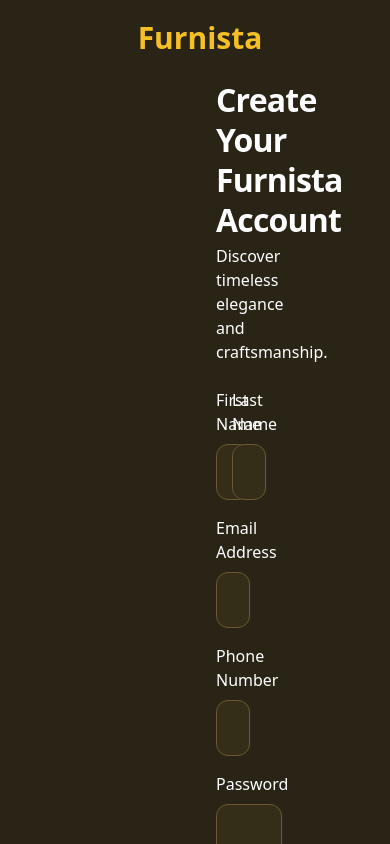
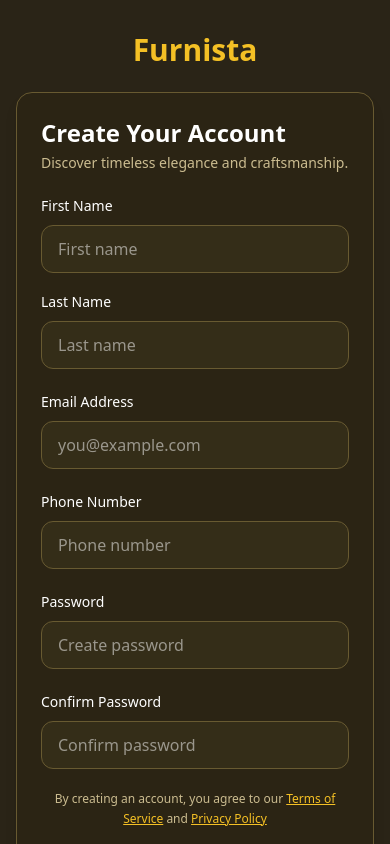
Before and after one commit to Vinayyy19/Furnistaa, a React (Vite) app: page /signup in a window 390 px wide. Shown: the top 844 px of the page. Built offline with nearby package versions, Linux system fonts and the light colour scheme; no server answers.

Commit message:
Added responsiveness

```diff
--- a/src/pages/signup/Signup.jsx
+++ b/src/pages/signup/Signup.jsx
@@ -1,40 +1,54 @@
 import { useState } from "react";
 import { useNavigate, Link } from "react-router-dom";
 import { toast } from "react-toastify";
+import { motion } from "framer-motion";
 import { useUser } from "../../context/UserContext";
 import api from "../../../api/axios";
+
+const fieldVariant = {
+  hidden: { opacity: 0, y: 10 },
+  visible: { opacity: 1, y: 0 },
+};
 
 const Signup = () => {
   const { setUser } = useUser();
   const navigate = useNavigate();
+
   const [email, setemail] = useState("");
   const [password, setpassword] = useState("");
   const [confirmPassword, setconfirmPassword] = useState("");
   const [firstName, setfirstName] = useState("");
   const [lastName, setlastName] = useState("");
   const [phoneNumber, setphoneNumber] = useState("");
+
   const submitUser = async (e) => {
     e.preventDefault();
-    if (!firstName || !lastName || !email || !phoneNumber || !password || !confirmPassword) {
+
+    if (
+      !firstName ||
+      !lastName ||
+      !email ||
+      !phoneNumber ||
+      !password ||
+      !confirmPassword
+    ) {
       toast.error("All fields are required");
       return;
     }
+
     if (password !== confirmPassword) {
       toast.error("Passwords do not match");
       return;
     }
+
     try {
-      const response = await api.post("/users/register",
-        {
-          name:{
-            firstName,
-            lastName
-          },
+      const response = await api.post("/users/register", {
+        name: { firstName, lastName },
         email,
         phoneNumber,
         password,
-        }
-      );
+      });
+
       if (response.status === 201) {
         toast.success(
           "Welcome to Furnista! Your account has been created successfully."
@@ -44,160 +58,169 @@
         setUser(response.data.user);
         navigate("/");
       } else {
-        setfirstName("");
-        setlastName("");
-        setemail("");
-        setphoneNumber("");
-        setpassword("");
-        setconfirmPassword("");
         toast.error("Registration failed. Please try again.");
       }
     } catch (error) {
-      if (error.response) {
-        toast.error(error.response.data.message);
-      } else {
-        toast.error("Network error. Please try again.");
-        setfirstName("");
-        setlastName("");
-        setemail("");
-        setphoneNumber("");
-        setpassword("");
-        setconfirmPassword("");
-      }
+      toast.error(
+        error.response?.data?.message || "Network error. Please try again."
+      );
     }
   };
-  // https://wallpapers.com/images/hd/high-resolution-wood-background-mc5m7on7t7ung98b.jpg
+
   return (
-    <div className="px-50 py-5 min-h-screen bg-background-dark">
+    <div className="min-h-screen bg-background-dark flex flex-col items-center justify-center px-4 py-8">
       <h1
         onClick={() => navigate("/")}
-        className="text-3xl font-bold text-primary cursor-pointer flex justify-center"
+        className="text-3xl font-bold text-primary cursor-pointer mb-6"
       >
         Furnista
       </h1>
-      <form
-        className="flex flex-1 flex-col px-4 pt-6 pb-8"
+
+      <motion.div
+        initial={{ opacity: 0, y: 30 }}
+        animate={{ opacity: 1, y: 0 }}
+        transition={{ duration: 0.5, ease: "easeOut" }}
+        className="w-full max-w-xl bg-[#2b2414] rounded-2xl border border-[#685a31] shadow-lg p-6 sm:p-8"
+      >
+        <motion.form
           onSubmit={submitUser}
+          initial="hidden"
+          animate="visible"
+          variants={{
+            hidden: {},
+            visible: {
+              transition: { staggerChildren: 0.08 },
+            },
+          }}
+          className="flex flex-col gap-5"
         >
-        <h2 className="text-white text-[32px] font-bold leading-tight tracking-tight text-left">
-          Create Your Furnista Account
+          <motion.div variants={fieldVariant}>
+            <h2 className="text-white text-2xl sm:text-3xl font-bold">
+              Create Your Account
             </h2>
-        <p className="text-white text-base font-normal leading-normal pt-1 pb-6">
+            <p className="text-[#cbbc90] text-sm mt-1">
               Discover timeless elegance and craftsmanship.
             </p>
+          </motion.div>
 
-        <div className="flex flex-col space-y-4">
-          <div className="flex space-x-4 w-full">
-            <label className="flex flex-col w-1/2">
-            <p className="text-white text-base font-medium leading-normal pb-2">
+          <div className="grid grid-cols-1 sm:grid-cols-2 gap-4">
+            <motion.div variants={fieldVariant}>
+              <label className="text-white text-sm font-medium">
                 First Name
-            </p>
+              </label>
               <input
-              className="form-input flex w-full min-w-0 flex-1 resize-none overflow-hidden rounded-xl border border-[#685a31] bg-[#342d18] h-14 p-4 text-base font-normal leading-normal text-white focus:outline-0 focus:ring-2 focus:ring-primary/50 focus:border-primary"
-              placeholder="Enter your first name"
-              type="text"
+                className="mt-2 w-full h-12 rounded-xl border border-[#685a31] bg-[#342d18] px-4 text-white focus:ring-2 focus:ring-primary/50 focus:outline-none"
+                placeholder="First name"
                 value={firstName}
                 onChange={(e) => setfirstName(e.target.value)}
               />
+            </motion.div>
+
+            <motion.div variants={fieldVariant}>
+              <label className="text-white text-sm font-medium">
+                Last Name
               </label>
-          <label className="flex flex-col w-1/2">
-            <p className="text-white text-base font-medium leading-normal pb-2">
-              Last Name
-            </p>
               <input
-              className="form-input flex w-full min-w-0 flex-1 resize-none overflow-hidden rounded-xl border border-[#685a31] bg-[#342d18] h-14 p-4 text-base font-normal leading-normal text-white focus:outline-0 focus:ring-2 focus:ring-primary/50 focus:border-primary"
-              placeholder="Enter your Last name"
-              type="text"
+                className="mt-2 w-full h-12 rounded-xl border border-[#685a31] bg-[#342d18] px-4 text-white focus:ring-2 focus:ring-primary/50 focus:outline-none"
+                placeholder="Last name"
                 value={lastName}
                 onChange={(e) => setlastName(e.target.value)}
               />
-          </label>
+            </motion.div>
           </div>
 
-          <label className="flex flex-col">
-            <p className="text-white text-base font-medium leading-normal pb-2">
+          <motion.div variants={fieldVariant}>
+            <label className="text-white text-sm font-medium">
               Email Address
-            </p>
+            </label>
             <input
-              className="form-input flex w-full min-w-0 flex-1 resize-none overflow-hidden rounded-xl border border-[#685a31] bg-[#342d18] h-14 p-4 text-base font-normal leading-normal text-white focus:outline-0 focus:ring-2 focus:ring-primary/50 focus:border-primary"
-              placeholder="Enter your email address"
               type="email"
+              className="mt-2 w-full h-12 rounded-xl border border-[#685a31] bg-[#342d18] px-4 text-white focus:ring-2 focus:ring-primary/50 focus:outline-none"
+              placeholder="you@example.com"
               value={email}
               onChange={(e) => setemail(e.target.value)}
             />
+          </motion.div>
+
+          <motion.div variants={fieldVariant}>
+            <label className="text-white text-sm font-medium">
+              Phone Number
             </label>
-
-          <label className="flex flex-col">
-            <p className="text-white text-base font-medium leading-normal pb-2">
-              Phone Number
-            </p>
             <input
-              className="form-input flex w-full min-w-0 flex-1 resize-none overflow-hidden rounded-xl border border-[#685a31] bg-[#342d18] h-14 p-4 text-base font-normal leading-normal text-white focus:outline-0 focus:ring-2 focus:ring-primary/50 focus:border-primary"
-              placeholder="Enter your phone number"
-              type="text"
+              className="mt-2 w-full h-12 rounded-xl border border-[#685a31] bg-[#342d18] px-4 text-white focus:ring-2 focus:ring-primary/50 focus:outline-none"
+              placeholder="Phone number"
               value={phoneNumber}
               onChange={(e) => setphoneNumber(e.target.value)}
             />
+          </motion.div>
+
+          <motion.div variants={fieldVariant}>
+            <label className="text-white text-sm font-medium">
+              Password
             </label>
-
-          <label className="flex flex-col">
-            <p className="text-white text-base font-medium leading-normal pb-2">
-              Password
-            </p>
-            <div className="relative flex w-full items-center">
             <input
-                className="form-input flex w-full min-w-0 flex-1 resize-none overflow-hidden rounded-xl border border-[#685a31] bg-[#342d18] h-14 p-4 pr-12 text-base font-normal leading-normal text-white focus:outline-0 focus:ring-2 focus:ring-primary/50 focus:border-primary"
-                placeholder="Enter your password"
               type="password"
+              className="mt-2 w-full h-12 rounded-xl border border-[#685a31] bg-[#342d18] px-4 text-white focus:ring-2 focus:ring-primary/50 focus:outline-none"
+              placeholder="Create password"
               value={password}
               onChange={(e) => setpassword(e.target.value)}
             />
-            </div>
+          </motion.div>
+
+          <motion.div variants={fieldVariant}>
+            <label className="text-white text-sm font-medium">
+              Confirm Password
             </label>
-
-          <label className="flex flex-col">
-            <p className="text-white text-base font-medium leading-normal pb-2">
-              Confirm Password
-            </p>
-            <div className="relative flex w-full items-center">
             <input
-                className="form-input flex w-full min-w-0 flex-1 resize-none overflow-hidden rounded-xl border border-[#685a31] bg-[#342d18] h-14 p-4 pr-12 text-base font-normal leading-normal text-white focus:outline-0 focus:ring-2 focus:ring-primary/50 focus:border-primary"
+              type="password"
+              className="mt-2 w-full h-12 rounded-xl border border-[#685a31] bg-[#342d18] px-4 text-white focus:ring-2 focus:ring-primary/50 focus:outline-none"
               placeholder="Confirm password"
-                type="password"
               value={confirmPassword}
               onChange={(e) => setconfirmPassword(e.target.value)}
             />
-            </div>
-          </label>
-        </div>
-        <p className="text-[#cbbc90] text-sm text-center font-normal leading-normal pt-6">
-          By creating an account, you agree to our <br />{" "}
+          </motion.div>
+
+          <motion.p
+            variants={fieldVariant}
+            className="text-xs text-[#cbbc90] text-center leading-relaxed"
+          >
+            By creating an account, you agree to our{" "}
             <Link
-            className="font-medium text-primary underline"
               to="/termsofservice"
+              className="text-primary underline font-medium"
             >
               Terms of Service
             </Link>{" "}
             and{" "}
-          <Link className="font-medium text-primary underline" to="/privacy">
+            <Link
+              to="/privacy"
+              className="text-primary underline font-medium"
+            >
               Privacy Policy
             </Link>
-        </p>
-        <div className="mt-auto pt-8">
-          <button
-            className="flex w-full items-center justify-center rounded-xl bg-primary h-14 px-6 text-base font-bold text-background-dark transition-opacity hover:opacity-90 cursor-pointer"
+          </motion.p>
+
+          <motion.button
+            variants={fieldVariant}
+            whileHover={{ scale: 1.02 }}
+            whileTap={{ scale: 0.97 }}
             type="submit"
+            className="mt-2 h-12 rounded-xl cursor-pointer bg-primary text-background-dark font-bold hover:opacity-90 transition"
           >
             Create Account
-          </button>
-        </div>
-        <p className="text-[#cbbc90] text-center text-base font-normal leading-normal pt-6">
+          </motion.button>
+
+          <motion.p
+            variants={fieldVariant}
+            className="text-center text-sm text-[#cbbc90]"
+          >
             Already have an account?{" "}
-          <Link className="font-bold text-primary" to="/login">
+            <Link to="/login" className="text-primary font-bold cursor-pointer">
               Log In
             </Link>
-        </p>
-      </form>
+          </motion.p>
+        </motion.form>
+      </motion.div>
     </div>
   );
 };
```
Lines whose indentation alone changed are shown as unchanged.
